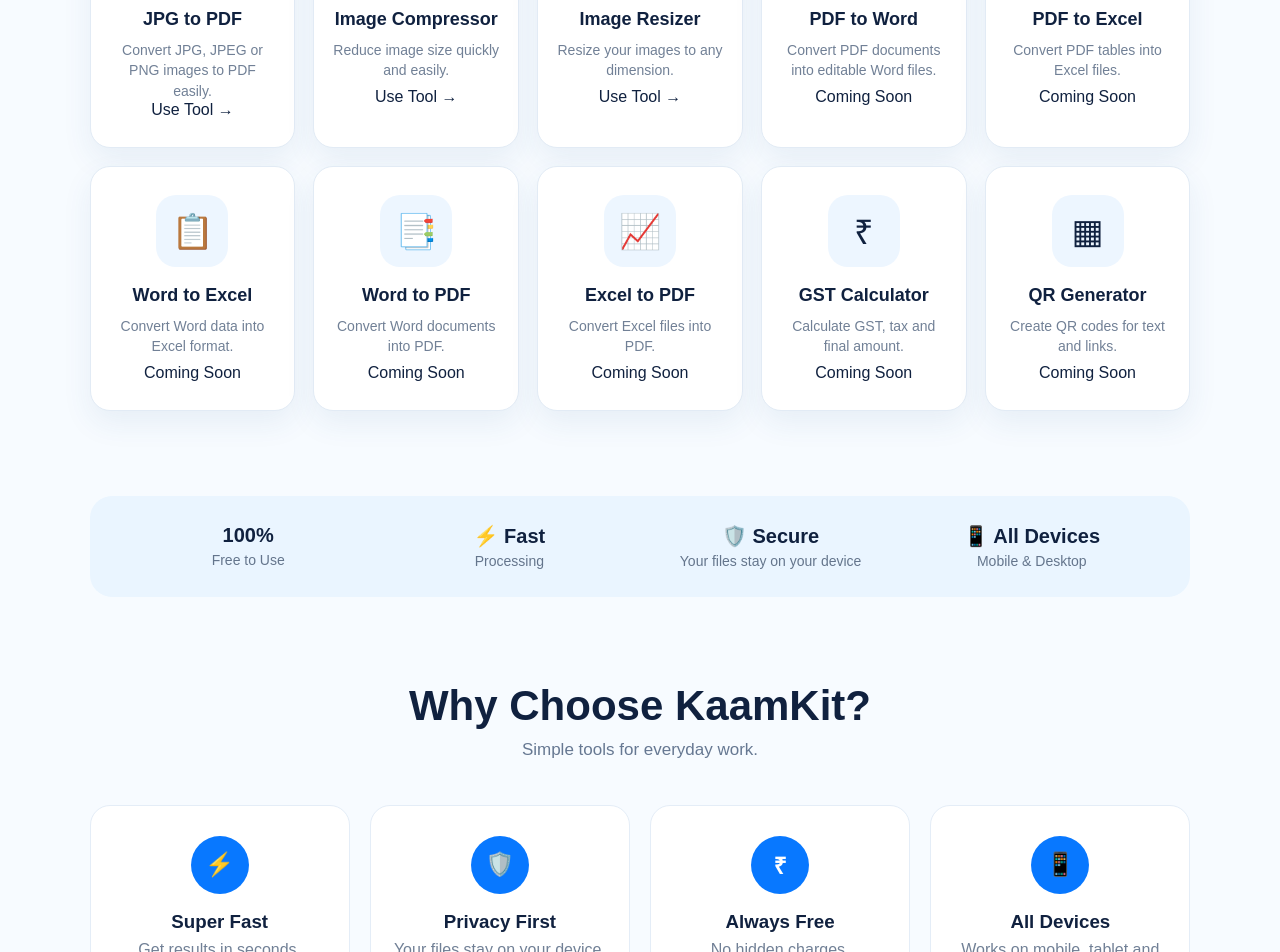
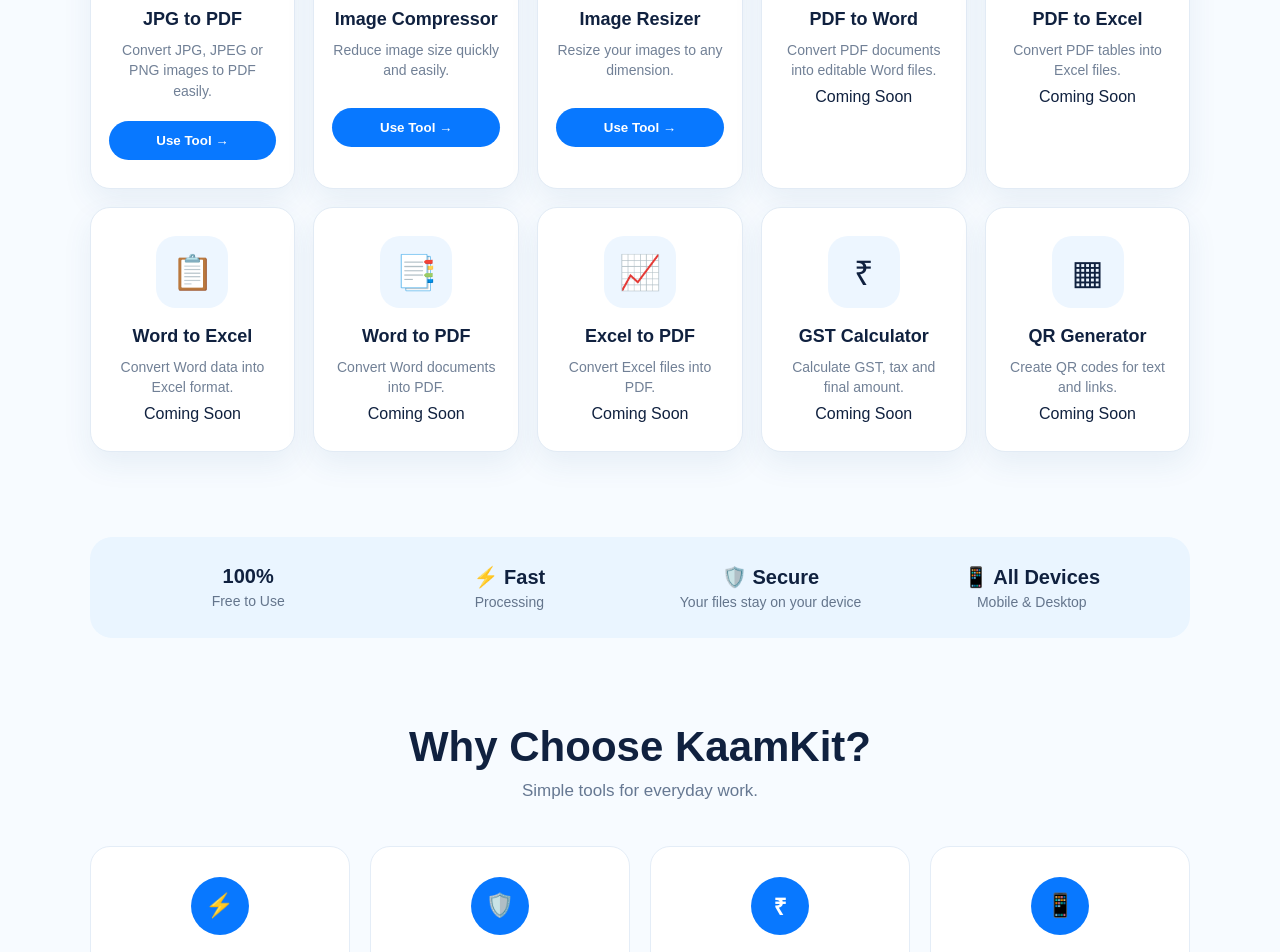
Before and after one commit to kaamkit/Kaamkit, a Next.js app: page / in a window 1280 px wide. Shown: the part 1180-2132 px from the top of the page. Built offline with nearby package versions, Linux system fonts and the light colour scheme.

Commit message:
Replace Link components with anchor tags

```diff
--- a/app/page.js
+++ b/app/page.js
@@ -1,6 +1,5 @@
 "use client";
 
-import Link from "next/link";
 import { useState } from "react";
 import { jsPDF } from "jspdf";
 
@@ -160,20 +159,32 @@
     image.src = preview;
   };
 
+  const openTool = (href) => {
+    if (!href || href.startsWith("#")) {
+      window.location.hash = href.replace("#", "");
+      return;
+    }
+
+    window.location.href = href;
+  };
+
   return (
     <main className="site">
 
+      {/* NAVBAR */}
+
       <nav className="navbar">
 
-        <Link href="/" className="logo">
+        <a href="/" className="logo">
           <div className="logoIcon">K</div>
 
           <span>
             Kaam<span>Kit</span>
           </span>
-        </Link>
+        </a>
 
         <button
+          type="button"
           className="menuBtn"
           onClick={() => setMenuOpen(!menuOpen)}
           aria-label="Menu"
@@ -182,13 +193,15 @@
         </button>
 
         <div className={`navLinks ${menuOpen ? "open" : ""}`}>
-          <Link href="/">Home</Link>
-          <Link href="/#tools">Tools</Link>
-          <Link href="/#about">About</Link>
-          <Link href="/#contact">Contact</Link>
+          <a href="/">Home</a>
+          <a href="/#tools">Tools</a>
+          <a href="/#about">About</a>
+          <a href="/#contact">Contact</a>
         </div>
 
       </nav>
+
+      {/* HERO */}
 
       <section className="hero" id="home">
 
@@ -210,6 +223,7 @@
           </p>
 
           <div className="searchBox">
+
             <span>⌕</span>
 
             <input
@@ -220,6 +234,7 @@
             <button type="button">
               Search
             </button>
+
           </div>
 
           <div className="trust">
@@ -245,19 +260,26 @@
           </div>
 
           <div className="laptop">
+
             <div className="screen">
               <div className="bigK">K</div>
               <strong>KaamKit</strong>
             </div>
 
             <div className="keyboard"></div>
+
           </div>
 
         </div>
 
       </section>
 
-      <section className="converterSection" id="jpg-pdf">
+      {/* JPG TO PDF */}
+
+      <section
+        className="converterSection"
+        id="jpg-pdf"
+      >
 
         <div className="sectionTitle">
 
@@ -276,7 +298,9 @@
 
             <label className="uploadBox">
 
-              <div className="uploadIcon">📤</div>
+              <div className="uploadIcon">
+                📤
+              </div>
 
               <h3>Upload an Image</h3>
 
@@ -325,6 +349,7 @@
                 </label>
 
                 <button
+                  type="button"
                   className="primaryButton"
                   onClick={convertToPDF}
                   disabled={loading}
@@ -344,7 +369,12 @@
 
       </section>
 
-      <section className="toolsSection" id="tools">
+      {/* TOOLS */}
+
+      <section
+        className="toolsSection"
+        id="tools"
+      >
 
         <div className="sectionTitle">
 
@@ -361,7 +391,10 @@
 
           {tools.map((tool) => (
 
-            <div className="toolCard" key={tool.name}>
+            <div
+              className="toolCard"
+              key={tool.name}
+            >
 
               <div className="toolIcon">
                 {tool.icon}
@@ -373,12 +406,13 @@
 
               {tool.active ? (
 
-                <Link
-                  href={tool.href}
+                <button
+                  type="button"
                   className="toolButton"
+                  onClick={() => openTool(tool.href)}
                 >
                   Use Tool →
-                </Link>
+                </button>
 
               ) : (
 
@@ -395,6 +429,8 @@
         </div>
 
       </section>
+
+      {/* FEATURES */}
 
       <section className="features">
 
@@ -420,7 +456,12 @@
 
       </section>
 
-      <section className="why" id="about">
+      {/* ABOUT */}
+
+      <section
+        className="why"
+        id="about"
+      >
 
         <div className="sectionTitle">
 
@@ -462,37 +503,49 @@
 
       </section>
 
+      {/* CTA */}
+
       <section className="cta">
 
         <div>
-          <h2>Ready to Make Your Work Easier?</h2>
+
+          <h2>
+            Ready to Make Your Work Easier?
+          </h2>
 
           <p>
             Try KaamKit free tools today.
           </p>
+
         </div>
 
-        <Link href="/#tools">
+        <a href="/#tools">
           Explore Tools →
-        </Link>
+        </a>
 
       </section>
+
+      {/* FOOTER */}
 
       <footer id="contact">
 
         <div className="footerBrand">
 
-          <Link href="/" className="logo">
+          <a href="/" className="logo">
 
-            <div className="logoIcon">K</div>
+            <div className="logoIcon">
+              K
+            </div>
 
             <span>
               Kaam<span>Kit</span>
             </span>
 
-          </Link>
+          </a>
 
-          <p>Simple Tools. Better Work.</p>
+          <p>
+            Simple Tools. Better Work.
+          </p>
 
           <p>
             Free online tools for students,
@@ -505,10 +558,10 @@
 
           <h3>Quick Links</h3>
 
-          <Link href="/">Home</Link>
-          <Link href="/#tools">Tools</Link>
-          <Link href="/#about">About</Link>
-          <Link href="/#contact">Contact</Link>
+          <a href="/">Home</a>
+          <a href="/#tools">Tools</a>
+          <a href="/#about">About</a>
+          <a href="/#contact">Contact</a>
 
         </div>
 
@@ -516,12 +569,12 @@
 
           <h3>Popular Tools</h3>
 
-          <Link href="/#jpg-pdf">JPG to PDF</Link>
-          <Link href="/compressor">Image Compressor</Link>
-          <Link href="/resizer">Image Resizer</Link>
-          <Link href="/#tools">PDF Tools</Link>
-          <Link href="/#tools">GST Calculator</Link>
-          <Link href="/#tools">QR Generator</Link>
+          <a href="/#jpg-pdf">JPG to PDF</a>
+          <a href="/compressor">Image Compressor</a>
+          <a href="/resizer">Image Resizer</a>
+          <a href="/#tools">PDF Tools</a>
+          <a href="/#tools">GST Calculator</a>
+          <a href="/#tools">QR Generator</a>
 
         </div>
 
```
